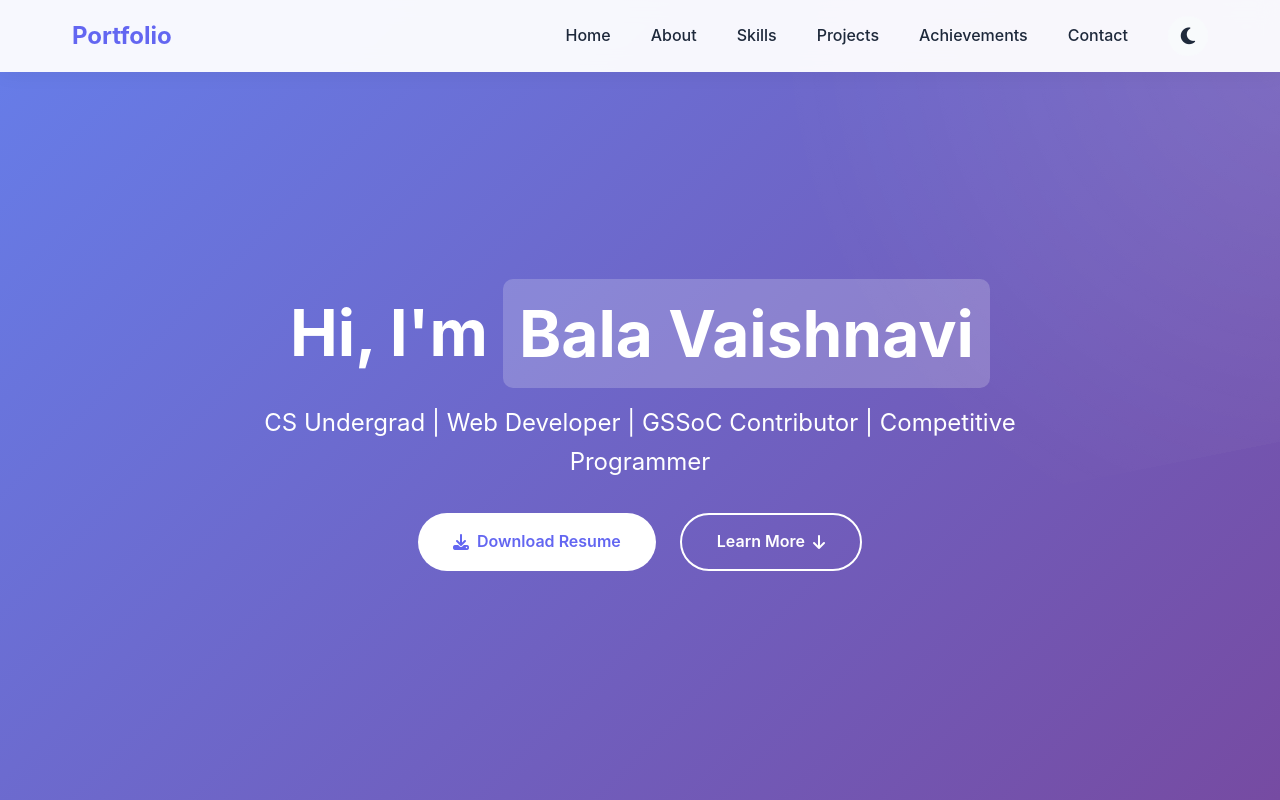
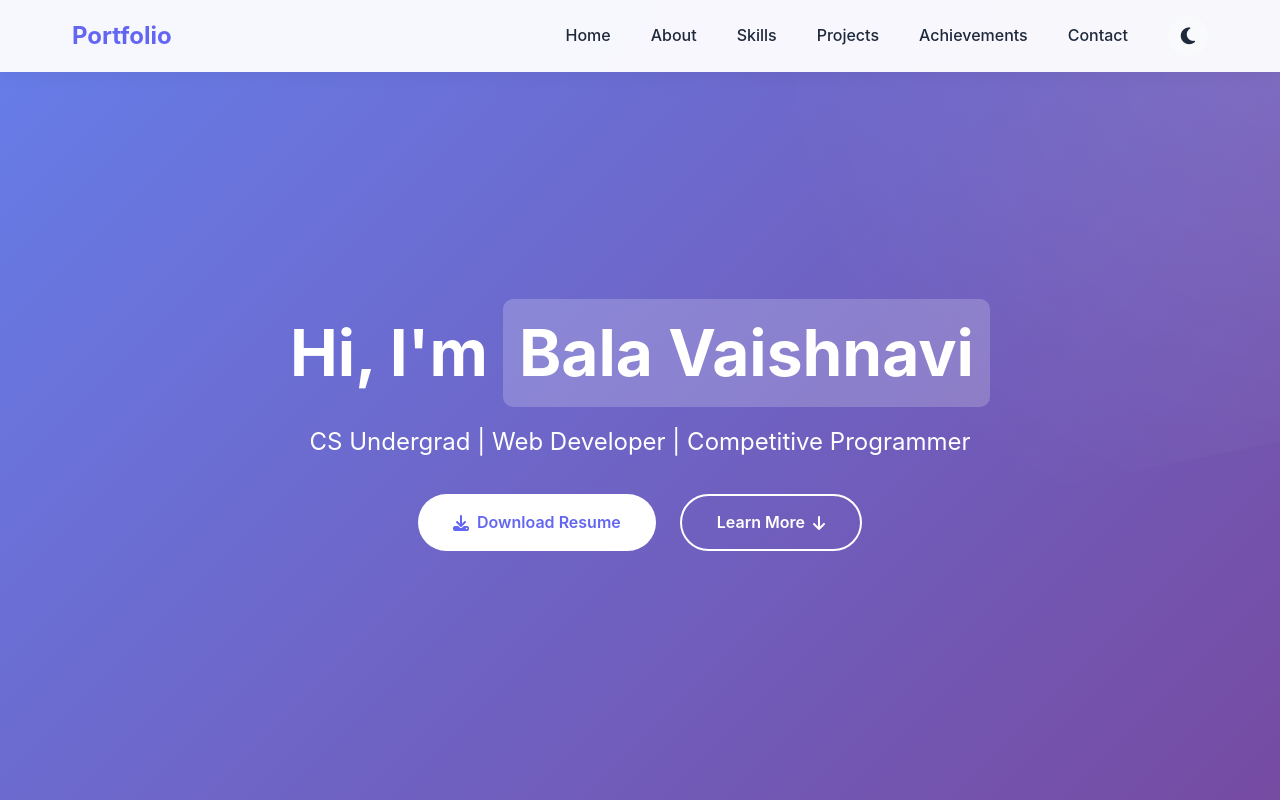
Before and after one commit to BALAVAISHNAVIJ2006/portfolio, a plain HTML site: page portfolio/index.html in a window 1280 px wide. Shown: the top 800 px of the page. Drawn offline with Linux system fonts and the light colour scheme.

Commit message:
index.html

```diff
--- a/portfolio/index.html
+++ b/portfolio/index.html
@@ -680,7 +680,7 @@
     <section id="home" class="hero">
         <div class="hero-content">
             <h1>Hi, I'm <span class="name-highlight">Bala Vaishnavi</span></h1>
-            <p>CS Undergrad | Web Developer | GSSoC Contributor | Competitive Programmer</p>
+            <p>CS Undergrad | Web Developer | Competitive Programmer</p>
             <div class="hero-buttons">
                 <a href="Resume.pdf" class="btn btn-primary"><i class="fas fa-download"></i> Download Resume</a>
                 <a href="#about" class="btn btn-secondary">Learn More <i class="fas fa-arrow-down"></i></a>
```
